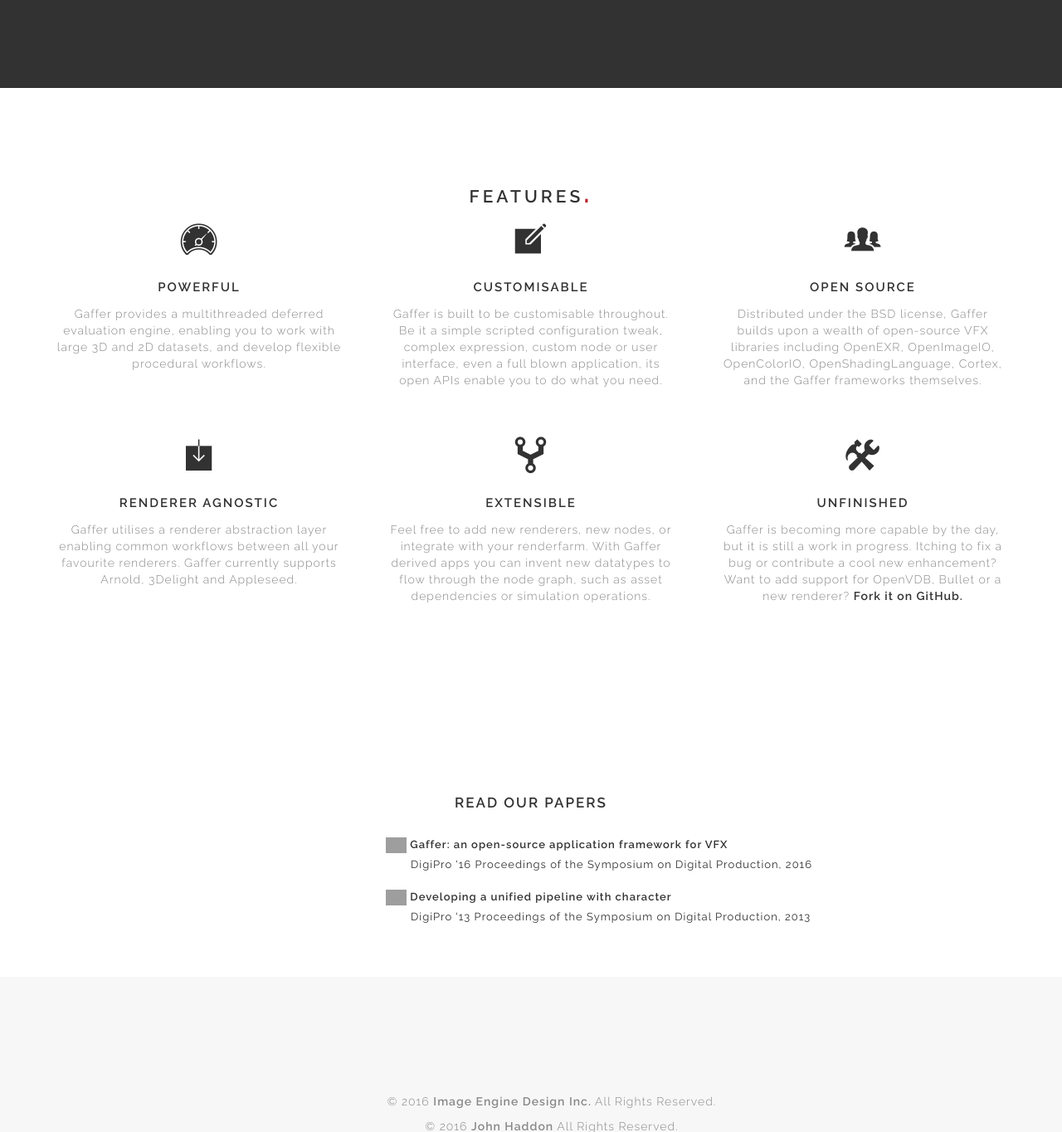
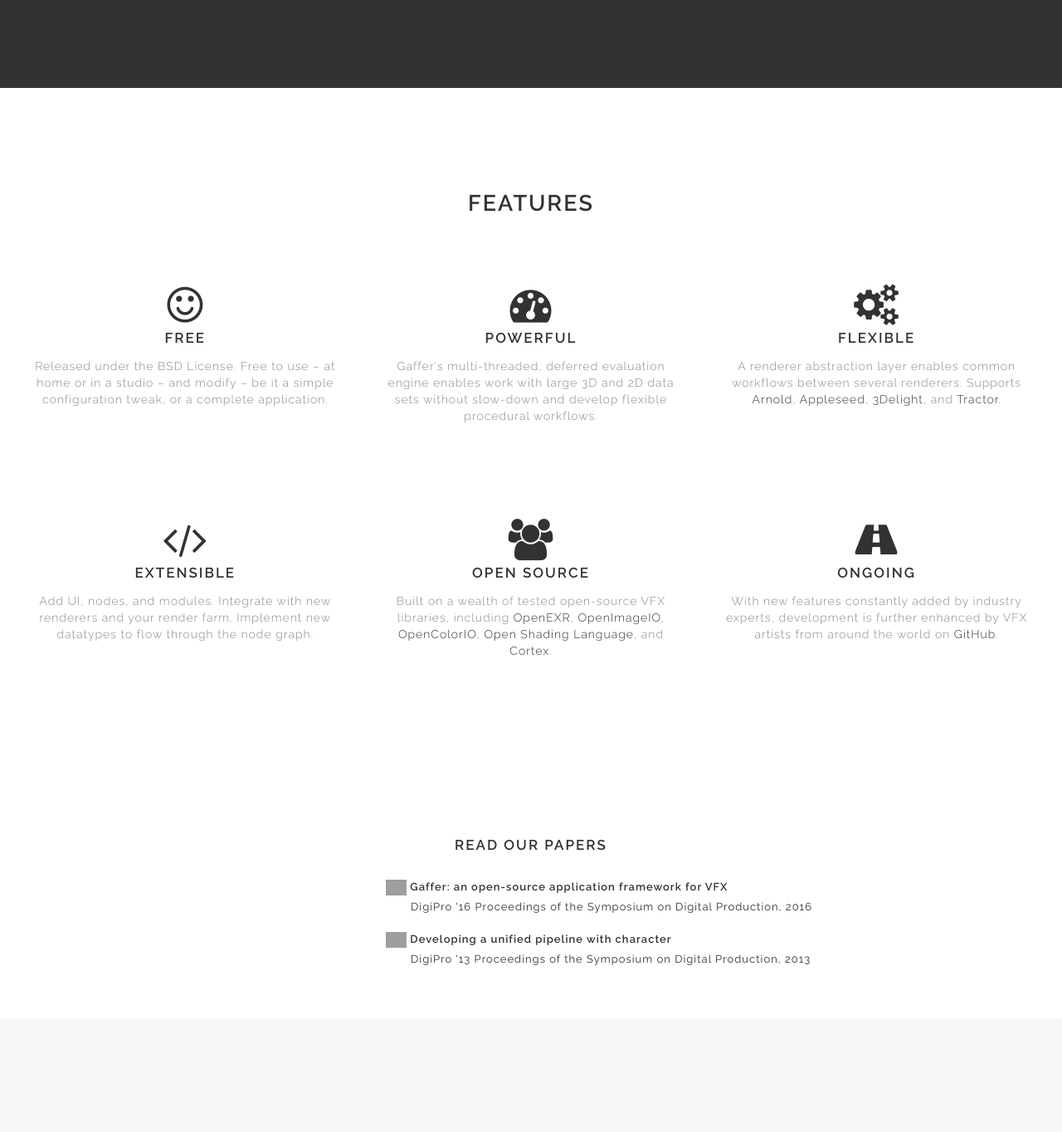
Before and after one commit to GafferHQ/gafferhq.github.io, a Jekyll site: the page built from index.html, in a window 1280 px wide and 1400 px high, scrolled down 2385 px, cut to the strip 36-1400 px from the top of the window. Shown: the whole strip at 83% size. Built offline with Jekyll 4.4.1, drawn with Linux system fonts in a browser that asks for light colours; some web fonts are replaced; the list of posts is cut into pages by our own code; grey boxes are pictures that could not be loaded.

Commit message:
index.html : Update "Features" section
- Update copy
- Replace Ion icons with FontAwesome icons

```diff
--- a/index.html
+++ b/index.html
@@ -87,45 +87,46 @@
 <!-- End Video Section -->
 
 <!-- Features Section -->
-<section id="service" class="ptb ptb-sm-80">
-    <div class="wow container text-center">
-      <h3>features</h3>
-      <div class="spacer-20"></div>
+<section id="service" class="container ptb ptb-sm-80 wow">
+    <div class="row text-center">
+        <h2>Features</h2>
+    </row>
     <div class="row">
-            <div class="col-md-4">
-                <div class="page-icon-top"><i class="ion ion-ios-speedometer"></i></div>
-                <h5>powerful</h5>
-                <p>Gaffer provides a multithreaded deferred evaluation engine, enabling you to work with large 3D and 2D datasets, and develop flexible procedural workflows.</p>
+        <div class="col-md-4 mb-30 mt-60">
+            <div class="page-icon-top pb-0"><i class="fa fa-smile-o"></i></div>
+            <h4>Free</h4>
+            <p>Released under the BSD License. Free to use – at home or in a studio – and modify – be it a simple configuration tweak, or a complete application.</p>
         </div>
-            <div class="col-md-4 col-sm-6 mb-45">
-                <div class="page-icon-top"><i class="ion ion-ios-compose"></i></div>
-                <h5>customisable</h5>
-                <p>Gaffer is built to be customisable throughout. Be it a simple scripted configuration tweak, complex expression, custom node or user interface, even a full blown application, its open APIs enable you to do what you need.</p>
+        <div class="col-md-4 mb-30 mt-60">
+            <div class="page-icon-top pb-0"><i class="fa fa-tachometer"></i></div>
+            <h4>Powerful</h4>
+            <p>Gaffer's multi-threaded, deferred evaluation engine enables work with large 3D and 2D data sets without slow-down and develop flexible procedural workflows.</p>
         </div>
-            <div class="col-md-4 col-sm-6 mb-45">
-                <div class="page-icon-top"><i class="ion ion-ios-people"></i></div>
-                <h5>open source</h5>
-                <p>Distributed under the BSD license, Gaffer builds upon a wealth of open-source VFX libraries including OpenEXR, OpenImageIO, OpenColorIO, OpenShadingLanguage, Cortex, and the Gaffer frameworks themselves.</p>
+        <div class="col-md-4 mb-30 mt-60">
+            <div class="page-icon-top pb-0"><i class="fa fa-cogs"></i></div>
+            <h4>Flexible</h4>
+            <p>A renderer abstraction layer enables common workflows between several renderers. Supports <a href="https://www.solidangle.com/arnold" alt="Arnold homepage">Arnold</a>, <a href="http://appleseedhq.net" alt="Appleseed homepage">Appleseed</a>, <a href="http://www.3delight.com" alt="3Delight homepage">3Delight</a>, and <a href="https://renderman.pixar.com/products/tools/tractor.html" alt="Tractor homepage">Tractor</a>.</p>
         </div>
-            <div class="col-md-4 col-sm-6 mb-45">
-                <div class="page-icon-top"><i class="ion ion-ios-download"></i></div>
-                <h5>Renderer Agnostic</h5>
-                <p>Gaffer utilises a renderer abstraction layer enabling common workflows between all your favourite renderers. Gaffer currently supports Arnold, 3Delight and Appleseed.</p>
     </div>
-            <div class="col-md-4 col-sm-6 mb-45">
-                <div class="page-icon-top"><i class="ion ion-network"></i></div>
-                <h5>extensible</h5>
-                <p>Feel free to add new renderers, new nodes, or integrate with your renderfarm. With Gaffer derived apps you can invent new datatypes to flow through the node graph, such as asset dependencies or simulation operations.</p>
+    <div class="row pt-15">
+        <div class="col-md-4 mb-30 mt-60">
+            <div class="page-icon-top pb-0"><i class="fa fa-code"></i></div>
+            <h4>Extensible</h4>
+            <p>Add UI, nodes, and modules. Integrate with new renderers and your render farm. Implement new datatypes to flow through the node graph.</p>
         </div>
-            <div class="col-md-4 col-sm-6 mb-45">
-                <div class="page-icon-top"><i class="ion ion-settings"></i></div>
-                <h5>unfinished</h5>
-                <p>Gaffer is becoming more capable by the day, but it is still a work in progress. Itching to fix a bug or contribute a cool new enhancement? Want to add support for OpenVDB, Bullet or a new renderer? <strong><a href="https://github.com/ImageEngine/gaffer">Fork it on GitHub.</a></strong></p>
+        <div class="col-md-4 mb-30 mt-60">
+            <div class="page-icon-top pb-0"><i class="fa fa-users"></i></div>
+            <h4>Open Source</h4>
+            <p>Built on a wealth of tested open-source VFX libraries, including <a href="http://www.openexr.com" alt="OpenEXR homepage">OpenEXR</a>, <a href="https://sites.google.com/site/openimageio/home" alt="OpenImageIO homepage">OpenImageIO</a>, <a href="http://opencolorio.org" alt="OpenColorIO homepage">OpenColorIO</a>, <a href="http://opensource.imageworks.com/?p=osl" alt="Open Shading Language homepage">Open Shading Language</a>, and <a href="https://github.com/ImageEngine/cortex" alt="Cortex GitHub project">Cortex</a>.</p>
         </div>
+        <div class="col-md-4 mb-30 mt-60">
+            <div class="page-icon-top pb-0"><i class="fa fa-road"></i></div>
+            <h4>Ongoing</h4>
+            <p>With new features constantly added by industry experts, development is further enhanced by VFX artists from around the world on <a href="https://github.com/gafferHQ/gaffer" alt="Gaffer GitHub project">GitHub</a>.</p>
         </div>
     </div>
 </section>
-<!-- End Service Section -->
+<!-- End Features Section -->
 
 <!-- Papers Section -->
 <section id="about" class="wow fadeIn ptb ptb-60">
```
Lines whose indentation alone changed are shown as unchanged.
